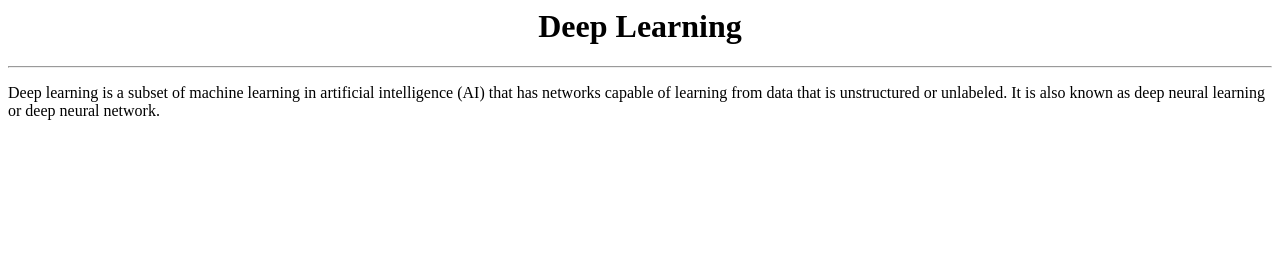
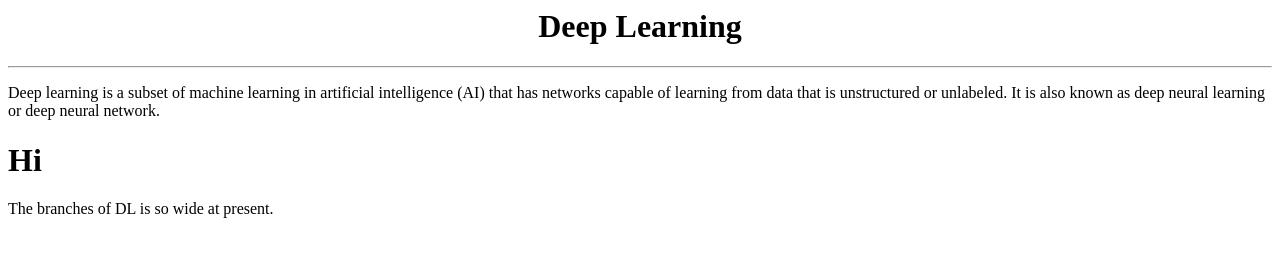
Before and after one commit to mohamednizzad/DeepLearning, a plain HTML site: page index.html in a window 1280 px wide. Drawn offline with Linux system fonts and the light colour scheme.

Commit message:
Added another paragraph

```diff
--- a/index.html
+++ b/index.html
@@ -6,3 +6,7 @@
 <p>
   Deep learning is a subset of machine learning in artificial intelligence (AI) that has networks capable of learning from data that is unstructured or unlabeled. It is also known as deep neural learning or deep neural network.
 </p>
+
+<h1>Hi</h1>
+
+<p>The branches of DL is so wide at present.</p>
```
